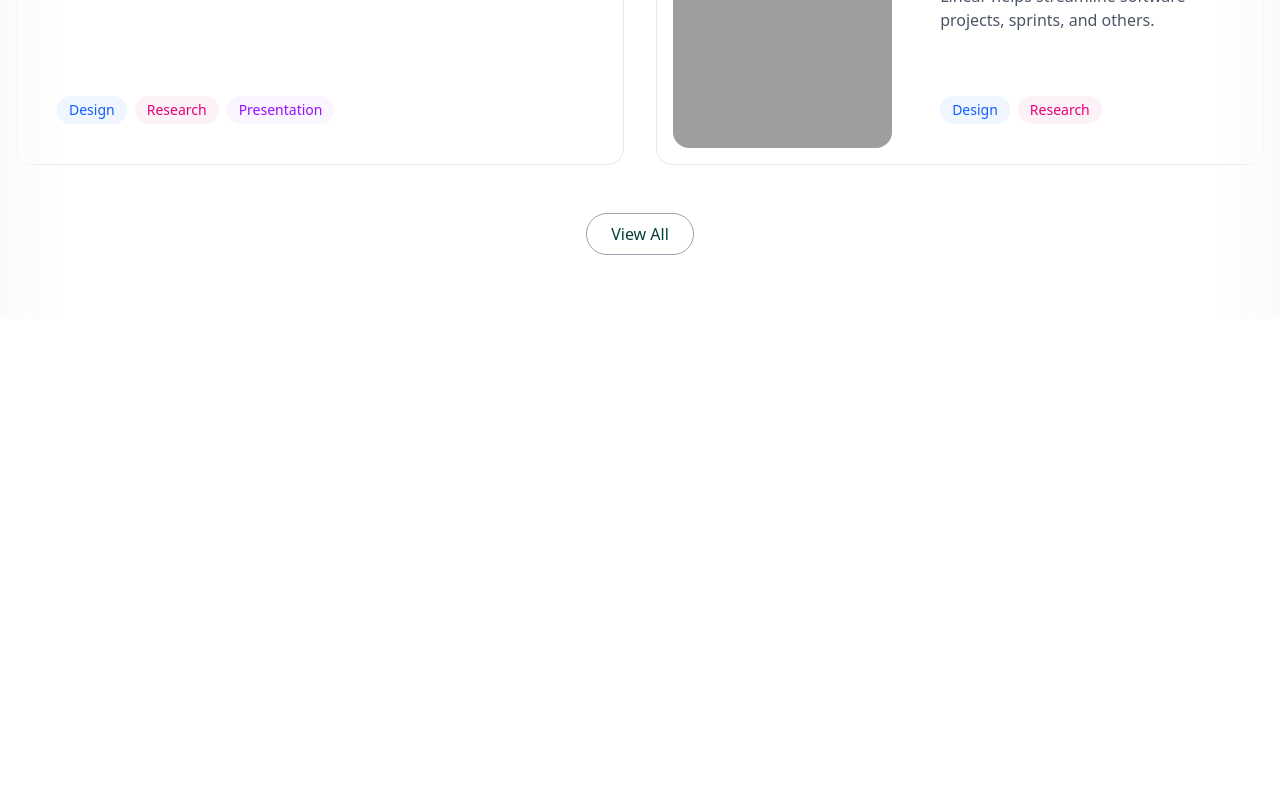
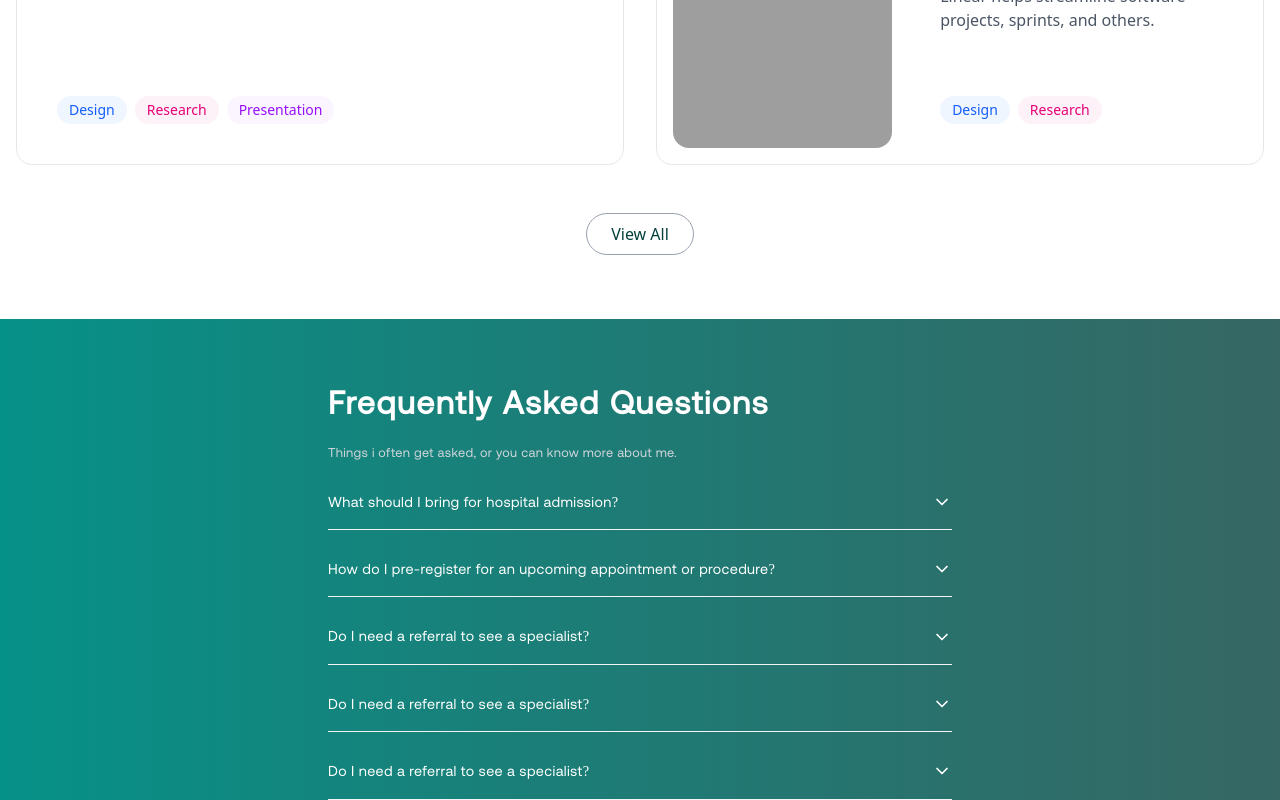
Before and after one commit to samir7888/ARIBT, a Next.js app: page / in a window 1280 px wide. Shown: the part 10156-10956 px from the top of the page. Before the commit the page ends 10475 px from the top, so only its background shows below. Built offline with nearby package versions, Linux system fonts and the light colour scheme; grey boxes are pictures that could not be loaded.

Commit message:
feat: add FAQ component and integrate it into the FooterSection style: update button styles in HeroSection for consistency fix: adjust testimonials section layout for improved design feat: include FooterSection in the main page layout

```diff
--- a/app/components/sections/hero-section.tsx
+++ b/app/components/sections/hero-section.tsx
@@ -39,11 +39,12 @@ const HeroSection = () => {
           style={{ fontFamily: "Noir" }}
           className="flex justify-center mt-4 space-x-3"
         >
-          <button className="px-5 py-3 pt-5 border border-brand bg-gradient-to-r from-brand-light to-brand text-white flex items-center rounded-full transition-all ease-in-out duration-700 hover:bg-gradient-to-l hover:from-brand-light hover:to-brand  ">
+          <button className="px-5 py-3 pt-5 border border-brand bg-gradient-to-r from-brand-light to-brand text-white flex items-center rounded-full transition-all duration-700 ease-in-out hover:bg-gradient-to-l hover:from-brand-light hover:to-brand">
             Lets Talk
             <ChevronRight className="mb-1 ml-1 w-3" />
           </button>
-          <button className="px-5 py-2 pt-4  bg-white text-brand-primary rounded-full hover:text-white hover:bg-brand duration-400 ease-in-out">
+
+          <button className="px-5 py-2 pt-4 bg-white text-brand-primary rounded-full transition-colors duration-400 ease-in-out hover:text-white hover:bg-brand">
             Explore Services
           </button>
         </div>
--- a/app/components/sections/testimonials.tsx
+++ b/app/components/sections/testimonials.tsx
@@ -4,7 +4,7 @@ import TitleCard from '../cards/titleCard'
 
 const testimonials = () => {
   return (
-    <div className=" overflow-hidden py-10 bg-gray-50 space-y-10">
+    <div className="relative overflow-hidden py-10 bg-gray-50 space-y-10">
     <TitleCard
       title="Facilities"
       sectionSubtitle="Focus your attention your business, and let us work for your overall school management headache"
--- a/app/page.tsx
+++ b/app/page.tsx
@@ -9,6 +9,7 @@ import TeamSection from "./components/sections/team-section";
 import TestimonialSection from "./components/sections/testimonials";
 import BlogSection from "./components/sections/blog-section";
 import Navbar from "../components/Header/Navbar";
+import FooterSection from "../components/Footer/FooterSection";
 export default function Home() {
   return (
     <div className="relative   min-h-screen mx-auto">
@@ -32,6 +33,7 @@ export default function Home() {
       <TeamSection />
       <TestimonialSection />
       <BlogSection />
+      <FooterSection />
     </div>
   );
 }
--- /dev/null
+++ b/components/Footer/FAQ.tsx
@@ -0,0 +1,89 @@
+'use client'
+import { ChevronDown, ChevronUp } from "lucide-react";
+import React, { useState } from "react";
+const faqData = [
+  {
+    id: "1",
+    question: "What should I bring for hospital admission?",
+    answer:
+      "Please bring your government-issued ID, insurance card, list of current medications, advance directives (if applicable), and personal care items. Leave valuables at home. For planned admissions, follow any pre-admission instructions provided by your doctor.",
+  },
+  {
+    id: "2",
+    question: "How do I pre-register for an upcoming appointment or procedure?",
+    answer:
+      "You can pre-register online through our patient portal, by phone at (555) 123-4567, or in person at our admissions office. Pre-registration is recommended at least 48 hours before your scheduled appointment to reduce wait times.",
+  },
+  {
+    id: "3",
+    question: "Do I need a referral to see a specialist?",
+    answer:
+      "This depends on your insurance plan. Many insurance providers require a referral from your primary care physician before seeing a specialist. We recommend checking with your insurance provider regarding their referral requirements before scheduling an appointment with a specialist.",
+  },
+  {
+    id: "4",
+    question: "Do I need a referral to see a specialist?",
+    answer:
+      "This depends on your insurance plan. Many insurance providers require a referral from your primary care physician before seeing a specialist. We recommend checking with your insurance provider regarding their referral requirements before scheduling an appointment with a specialist.",
+  },
+  {
+    id: "5",
+    question: "Do I need a referral to see a specialist?",
+    answer:
+      "This depends on your insurance plan. Many insurance providers require a referral from your primary care physician before seeing a specialist. We recommend checking with your insurance provider regarding their referral requirements before scheduling an appointment with a specialist.",
+  },
+];
+
+const FAQ = () => {
+  const [openQuestion, setOpenQuestion] = useState<string | null>("");
+  const toggleQuestion = (id: string) => {
+    setOpenQuestion(openQuestion === id ? null : id);
+  };
+  return (
+    <div className="max-w-4xl pt-5 mx-auto text-white">
+      <div className="space-y-4">
+        <h2  style={{ fontSize: "clamp(2rem, 2.5vw, 4rem)" }} className=" font-semibold tracking-wider">Frequently Asked Questions</h2>
+        <p  style={{ fontSize: "clamp(0.8rem, 0.9vw, 2rem)" }} className="text-gray-300 tracking-wide">Things i often get asked, or you can know more about me.</p>
+      </div>
+      {faqData.length > 0 ? (
+        faqData.map((faq) => (
+          <div
+            key={faq.id}
+            className="pt-3"
+          >
+            <button
+              className="w-full text-left flex py-4 justify-between items-center focus:outline-none border-b border-gray-100"
+              onClick={() => toggleQuestion(faq.id)}
+            >
+              <h3  style={{ fontSize: "clamp(0.9rem, 1vw, 1.8rem)" }}  className="text-lg tracking-wide  ">
+                {faq.question}
+              </h3>
+              {openQuestion === faq.id ? (
+                <ChevronUp className="flex-shrink-0 " size={20} />
+              ) : (
+                <ChevronDown
+                  className="flex-shrink-0 "
+                  size={20}
+                />
+              )}
+            </button>
+
+            {openQuestion === faq.id && (
+              <div className="p-3  ">
+                <p   style={{ fontSize: "clamp(0.8rem, 0.9vw, 1.8rem)" }} className="">{faq.answer}</p>
+              </div>
+            )}
+          </div>
+        ))
+      ) : (
+        <div className="text-center py-10">
+          <p className="text-gray-500">
+            No questions found matching your criteria.
+          </p>
+        </div>
+      )}
+    </div>
+  );
+};
+
+export default FAQ;
--- /dev/null
+++ b/components/Footer/FooterSection.tsx
@@ -0,0 +1,14 @@
+import React from "react";
+import FAQ from "./FAQ";
+
+const FooterSection = () => {
+  return (
+    <div   style={{ fontFamily: "Aeonik" }} className=" bg-gradient-to-r from-brand-light to-brand pt-10 ">
+      <div className="w-full px-2 mx-auto container md:w-1/2">
+        <FAQ />
+      </div>
+    </div>
+  );
+};
+
+export default FooterSection;
```
